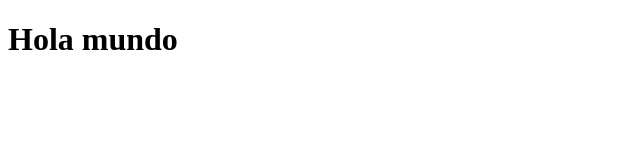
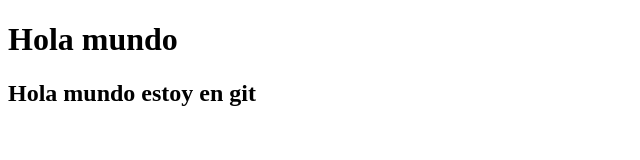
Before and after one commit to pvvillasana/mi_repositorio, a plain HTML site: page index.html in a window 1280 px wide. Shown: the whole page, without its empty margins (0-640 px from the left). Drawn offline with Linux system fonts and the light colour scheme.

Commit message:
agregue h2

```diff
--- a/index.html
+++ b/index.html
@@ -8,5 +8,6 @@
 </head>
 <body>
     <h1> Hola mundo</h1>
+    <h2> Hola mundo estoy en git</h2>
 </body>
 </html>
```
